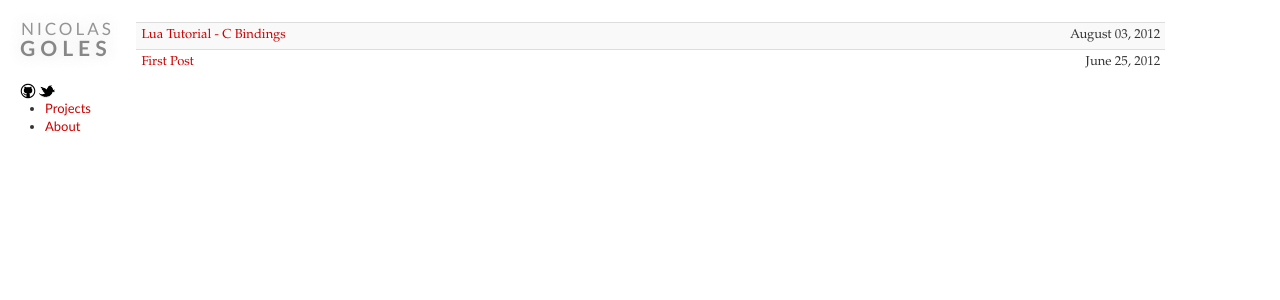
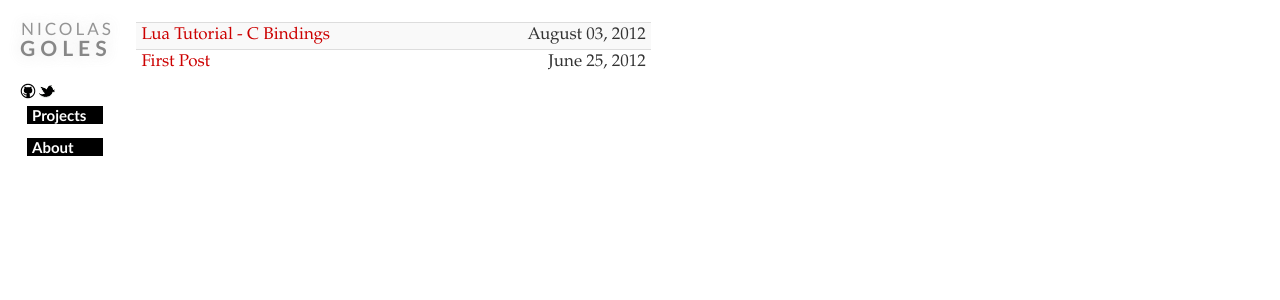
Before and after one commit to Goles/goles.github.com, a Jekyll site: the page built from index.html, in a window 1280 px wide. Shown: the top 300 px of the page. Built offline with Jekyll 4.4.1, drawn with Linux system fonts in a browser that asks for light colours.

Commit message:
some fixes

```diff
--- a/_posts/2012-08-03-lua-tutorial---c-bindings.markdown
+++ b/_posts/2012-08-03-lua-tutorial---c-bindings.markdown
@@ -176,7 +176,7 @@ main.c
 
 ### Outro
 
-We did some really basic Lua bindins, I really hope that you learned a bit more and that you can now start experimenting on your own projects. I may write a part 2 of this series in the nearly future. If you would like me to cover any particular subject you can always write to me on [Twitter](http://www.twitter.com/ngoles).
+We did some really basic Lua bindings, I really hope that you learned a bit more and that you can now start experimenting on your own projects. I may write a part 2 of this series in the nearby future. If you would like me to cover any particular subject you can always write to me on [Twitter](http://www.twitter.com/ngoles).
 
 ### Further Lecture
 
--- a/assets/css/base.css
+++ b/assets/css/base.css
@@ -12,6 +12,29 @@ body {
 .container-fluid .row-fluid #sidebar {
     font-family: Futura, "Trebuchet MS", Arial, sans-serif;
     width: 90px;
+}
+
+/* sections */
+.container-fluid .row-fluid #sidebar .sections {
+    color: #fff;
+    font-weight: bold;
+    font-size: 15px;
+}
+
+.container-fluid .row-fluid #sidebar .sections a {
+    color: #fff;
+    text-decoration: none;
+    padding: 3px 5px;
+}
+
+.container-fluid .row-fluid #sidebar .sections ul {
+    margin: 0;
+    background-color: #000;
+    list-style-type: none;
+}
+.container-fluid .row-fluid #sidebar .sections li {
+    border-style:solid;
+    border-width: 7px;
 }
 
 .container-fluid .row-fluid .avatar {
@@ -76,16 +99,18 @@ body {
   font-family: "Palatino Linotype", "Book Antiqua", Palatino, serif;
 }
 
-a:link {
+#content a:link {
   color: #C00!important;
 }
 
-a:visited {
+#content a:visited {
   color: #C00!important;
 }
 
 .container-fluid .row-fluid #content .table {
   margin-top: 2px;
+  font-size: 17px;
+  width: 50%;
 }
 
 /* Content */
```
